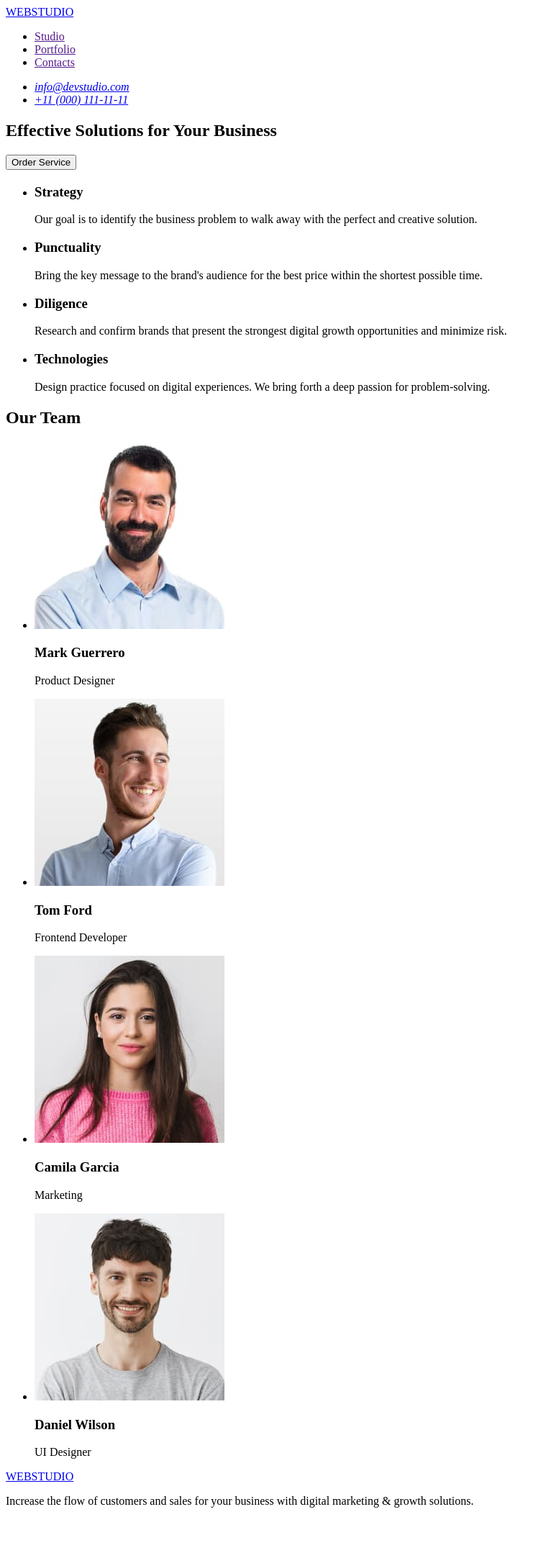
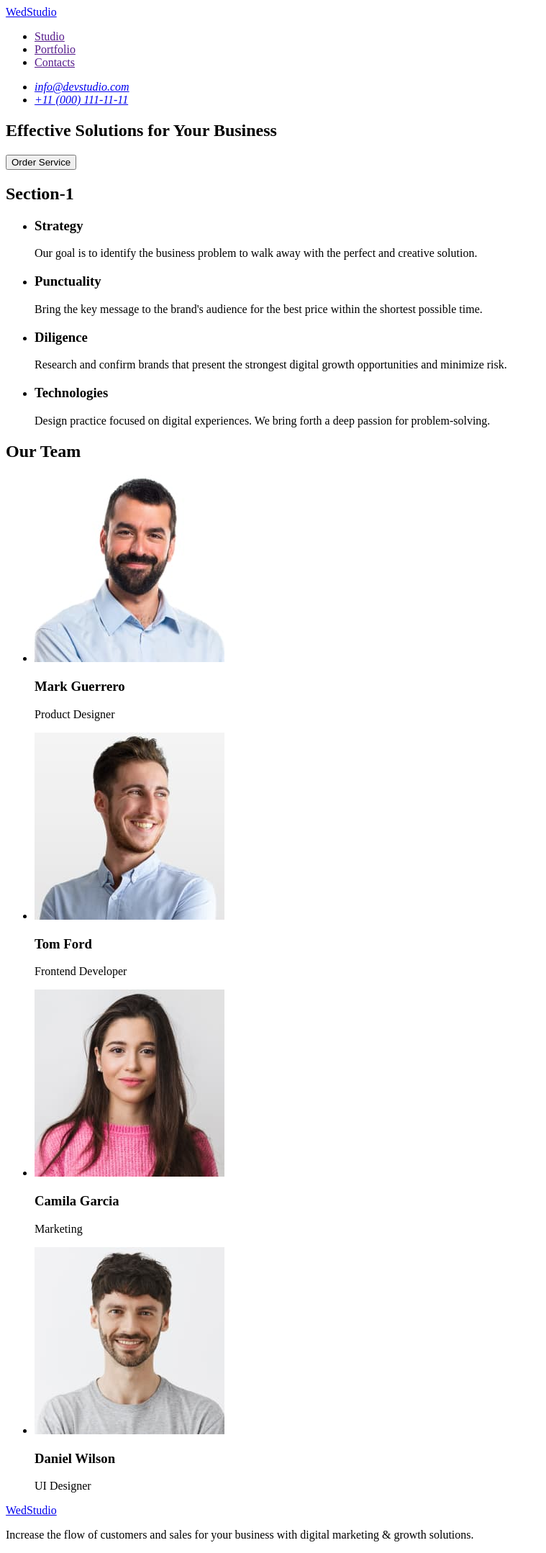
Before and after one commit to IgoGra74/goit-markup-hw-01, a plain HTML site: page index.html in a window 1280 px wide. Shown: the whole page at 72% size, without its empty margins (0-759 px from the left). Before the commit the page ends 2111 px from the top, so only its background shows below. Drawn offline with Linux system fonts and the light colour scheme.

Commit message:
update index.html

```diff
--- a/index.html
+++ b/index.html
@@ -9,7 +9,7 @@
     <!--Header  -->
     <header>
       <nav>
-        <a href="./index.html">WEBSTUDIO</a>
+        <a href="./index.html">WedStudio</a>
         <ul>
           <li><a href="">Studio</a></li>
           <li><a href="">Portfolio</a></li>
@@ -19,20 +19,20 @@
       <address>
         <ul>
           <li><a href="mailto:info@devstudio.com">info@devstudio.com</a></li>
-          <li><a href="tel:+11(000)1111111">+11 (000) 111-11-11</a></li>
+          <li><a href="tel:+110001111111">+11 (000) 111-11-11</a></li>
         </ul>
       </address>
     </header>
     <!-- Main -->
     <main>
-      <!-- Section-1 -->
+      <!-- Section-dark -->
       <section>
         <h1>Effective Solutions for Your Business</h1>
         <button type="button">Order Service</button>
       </section>
-      <!-- Section-2 -->
+      <!-- Section-1 -->
       <section>
-        <h2></h2>
+        <h2>Section-1</h2>
         <ul>
           <li>
             <h3>Strategy</h3>
@@ -64,7 +64,7 @@
           </li>
         </ul>
       </section>
-      <!-- Section-3 -->
+      <!-- Section-2 -->
       <section>
         <h2>Our Team</h2>
         <ul>
@@ -113,7 +113,7 @@
     </main>
     <!-- Footer -->
     <footer>
-      <a href="./index.html">WEBSTUDIO</a>
+      <a href="./index.html">WedStudio</a>
       <p>
         Increase the flow of customers and sales for your business with digital
         marketing & growth solutions.
```
